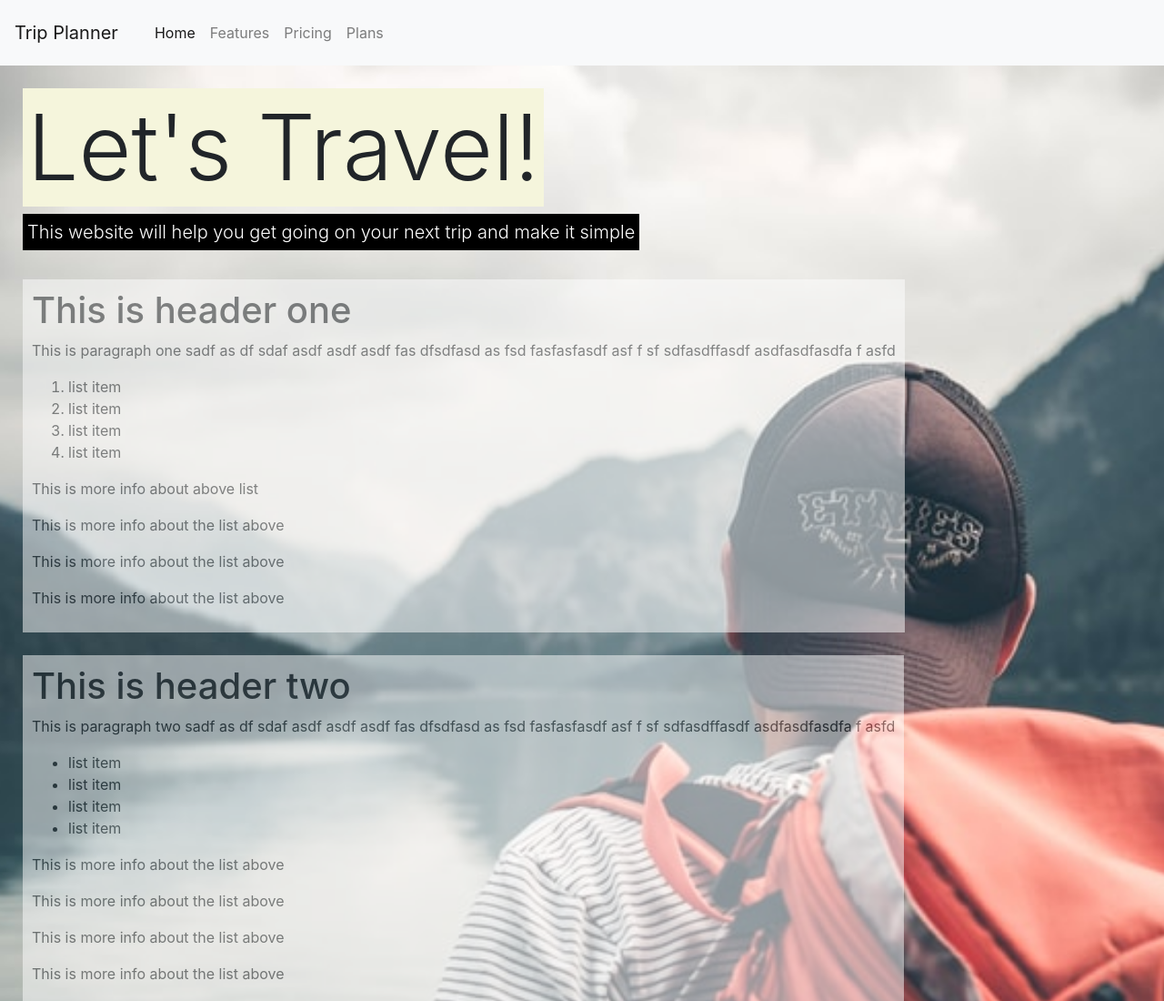
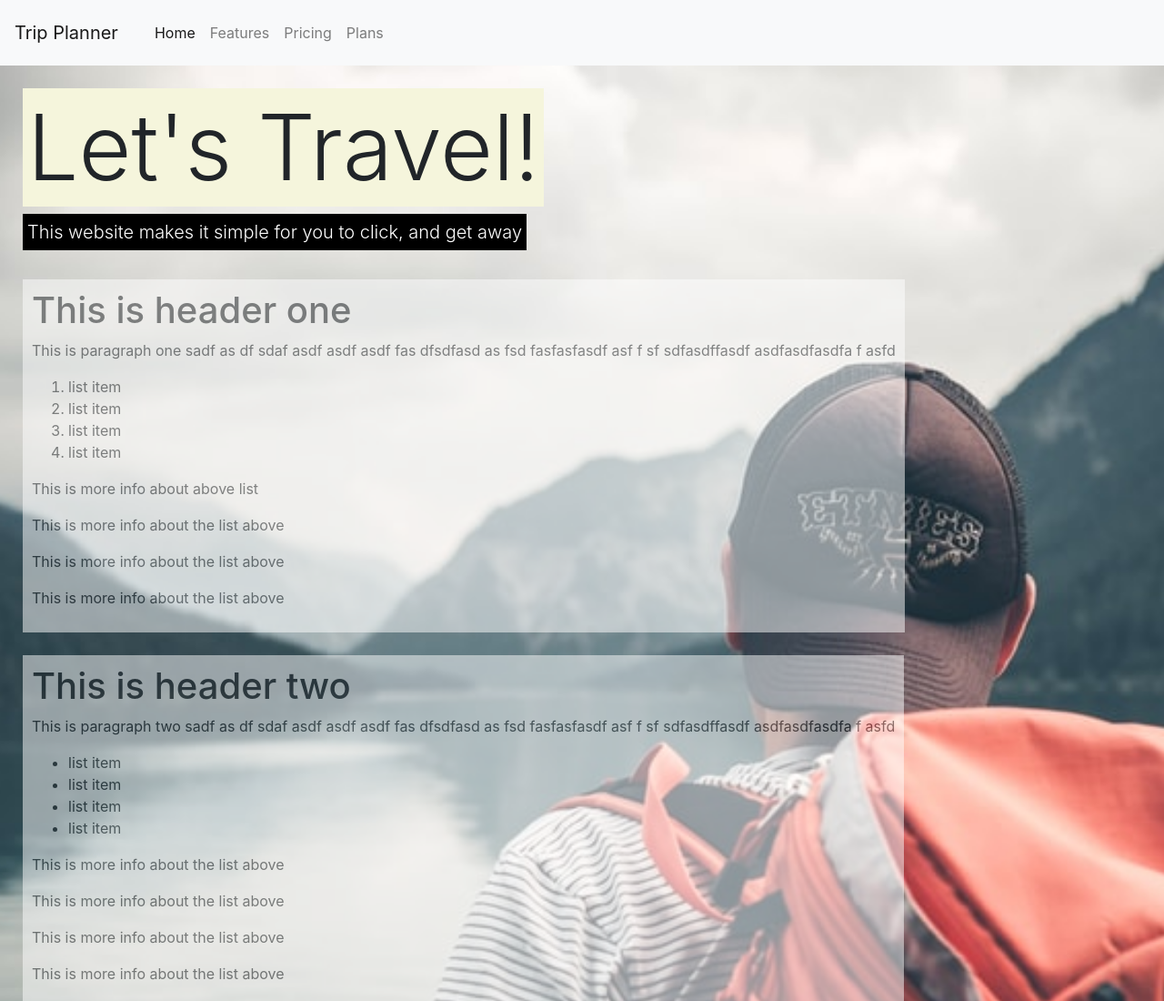
Before and after one commit to Aefalshaw/Keyfonal_Travel, a plain HTML site: page travel.html in a window 1280 px wide. Shown: the top 1100 px of the page at 91% size. Drawn offline with nearby package versions, Linux system fonts and the light colour scheme.

Commit message:
text changes

```diff
--- a/travel.html
+++ b/travel.html
@@ -34,7 +34,7 @@
 
         <div class="jumbotron">
             <h1 class="display-2">Let's Travel!</h1>
-            <p class="lead"> This website will help you get going on your next trip and make it simple </p>
+            <p class="lead"> This website makes it simple for you to click, and get away</p>
         </div><!--End Jumbotron-->
 
         <div class="infoBox-1">
```
